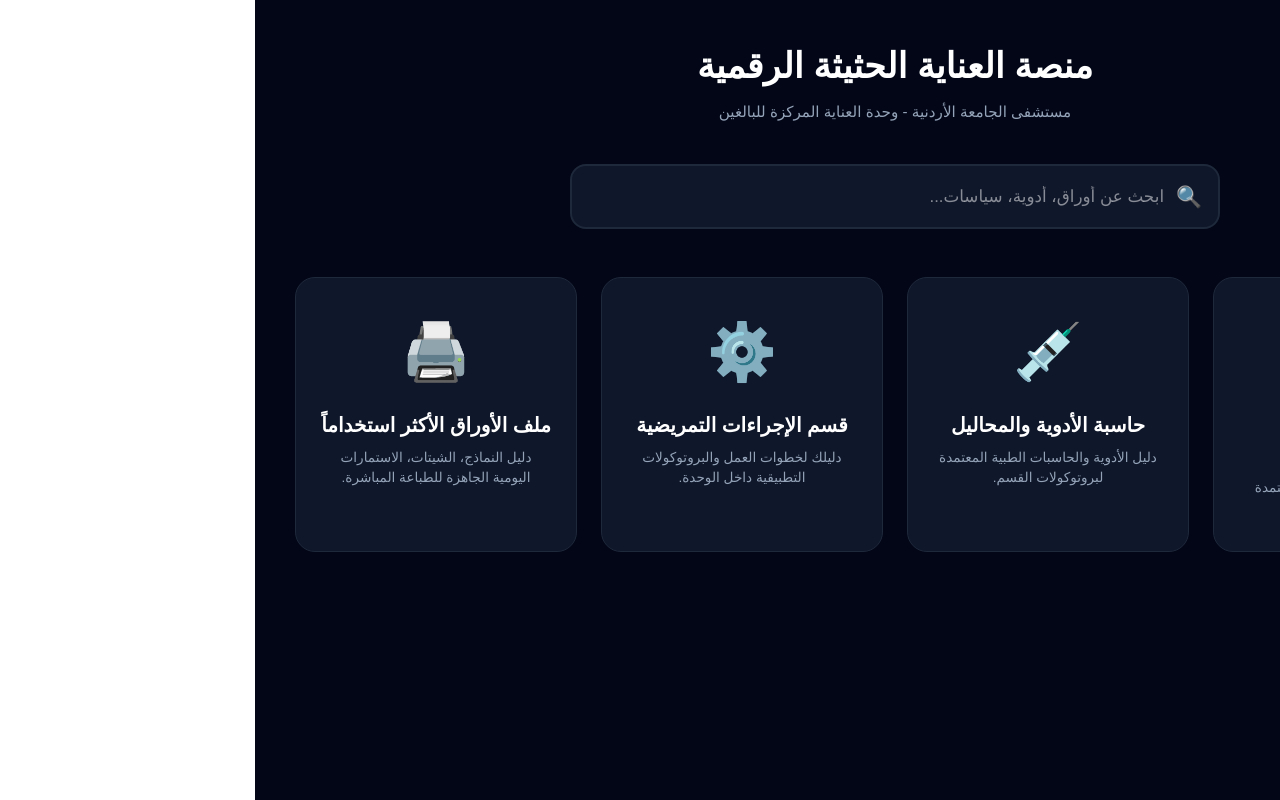
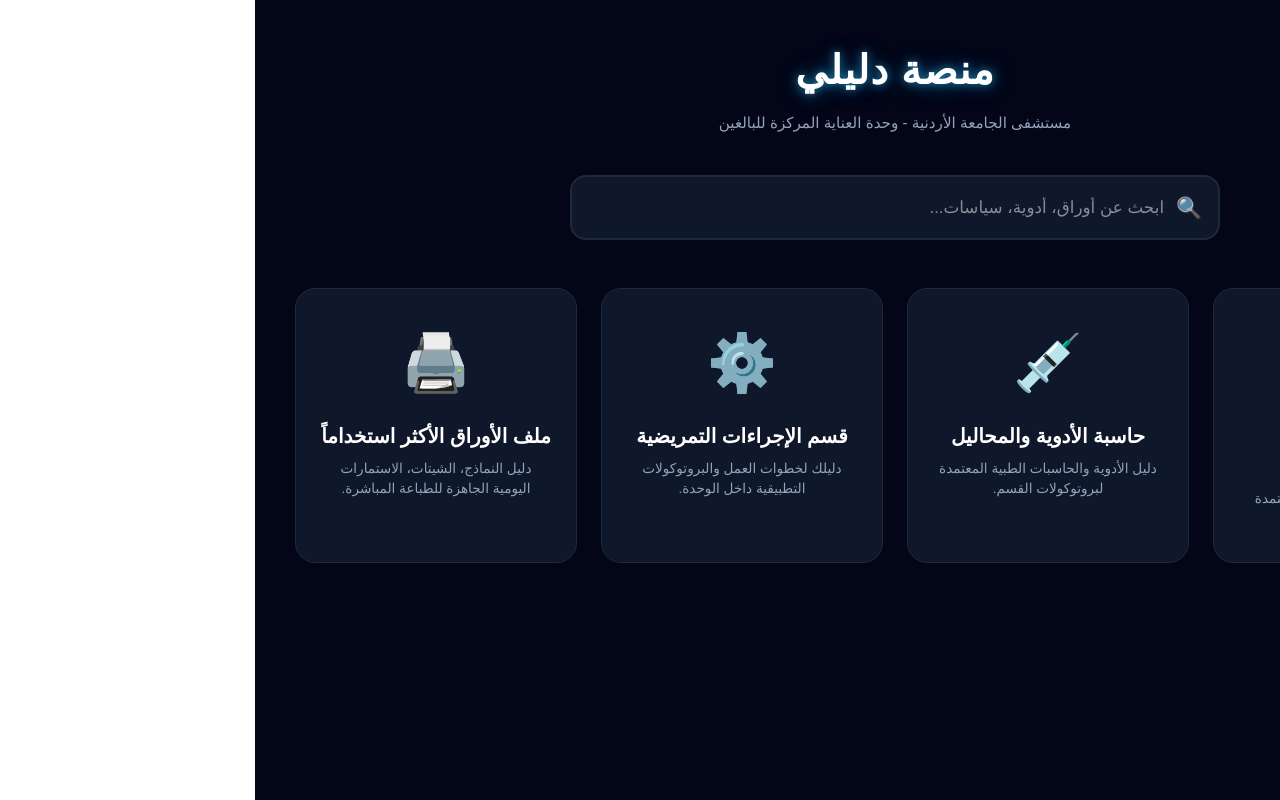
Before and after one commit to samcashbmwusa/icu-adult-infusion-calculator, a Next.js app: page /dashboard in a window 1280 px wide. Built offline with nearby package versions, Linux system fonts and the light colour scheme.

Commit message:
Rename platform to Daleely with neon glow text effect styling

```diff
--- a/app/dashboard/page.tsx
+++ b/app/dashboard/page.tsx
@@ -137,10 +137,17 @@ export default function DashboardPage() {
   return (
     <div style={{ backgroundColor: '#020617', minHeight: '100vh', padding: '40px 16px', fontFamily: 'sans-serif', color: '#f8fafc' }} dir="rtl">
 
-      {/* هيدر المنصة الرئيسي */}
+      {/* هيدر المنصة الرئيسي المحدث بتأثير التوهج (Glowing الخط) */}
       <div style={{ maxWidth: '800px', margin: '0 auto 40px auto', textAlign: 'center' }}>
-        <h1 style={{ fontSize: '2.2rem', fontWeight: '900', color: '#ffffff', margin: '0 0 8px 0' }}>
-          منصة العناية الحثيثة الرقمية
+        <h1 style={{
+          fontSize: '2.5rem',
+          fontWeight: '900',
+          color: '#ffffff',
+          margin: '0 0 12px 0',
+          letterSpacing: '1px',
+          textShadow: '0 0 10px rgba(56, 189, 248, 0.6), 0 0 20px rgba(56, 189, 248, 0.3), 0 0 30px rgba(14, 165, 233, 0.2)'
+        }}>
+          منصة دليلي
         </h1>
         <p style={{ fontSize: '0.95rem', color: '#94a3b8', margin: '0' }}>
           مستشفى الجامعة الأردنية - وحدة العناية المركزة للبالغين
```
